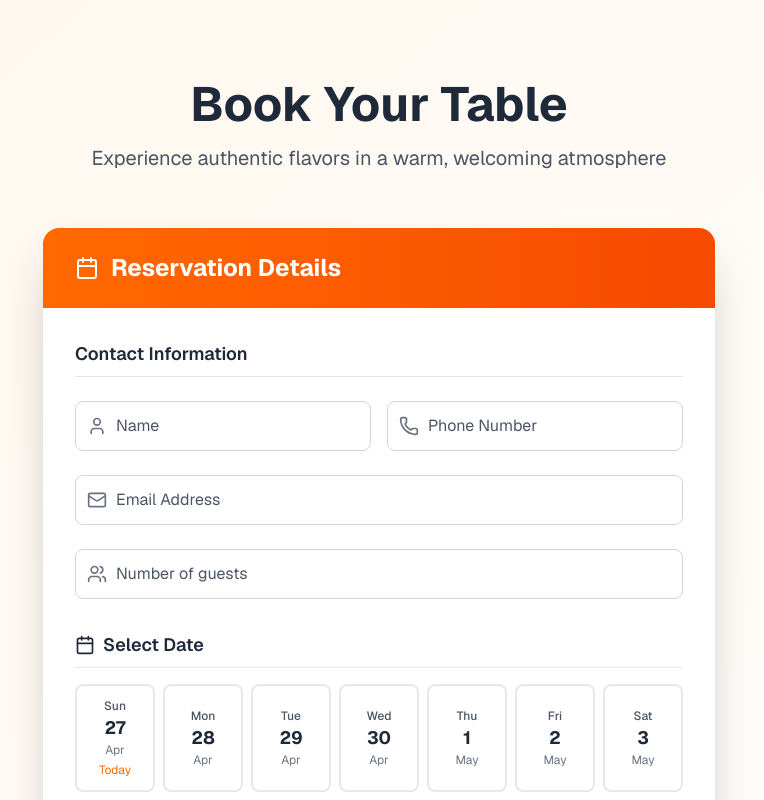
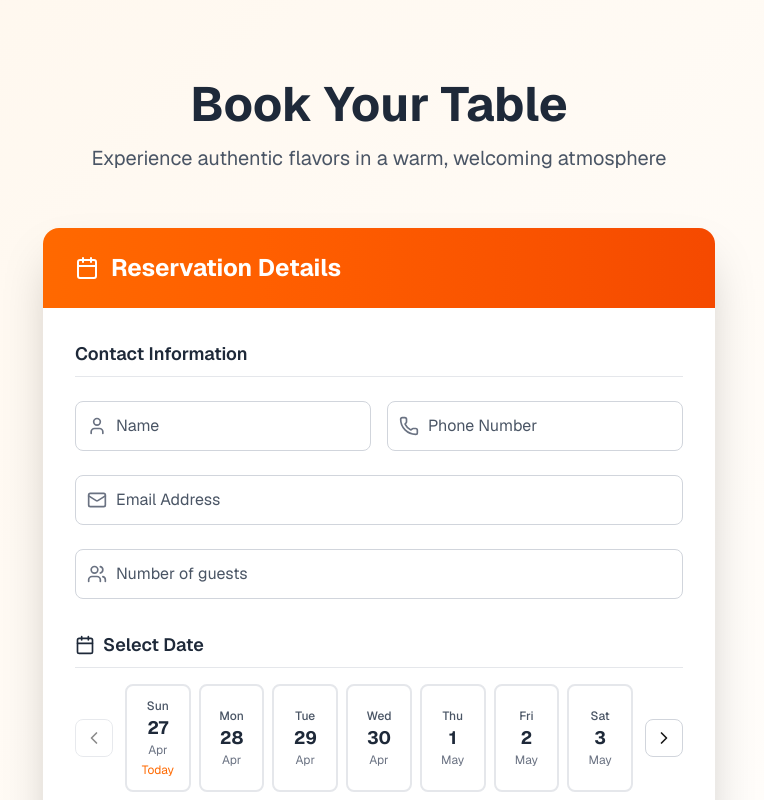
Before and after one commit to ikemal12/turpan, a Next.js app: page /booking in a window 1280 px wide. Shown: the top 800 px of the page, without its empty margins (261-1025 px from the left). Built offline with nearby package versions, Linux system fonts and the light colour scheme.

Commit message:
add nav for date selection

```diff
--- a/src/app/components/BookingForm.tsx
+++ b/src/app/components/BookingForm.tsx
@@ -291,8 +291,19 @@ export default function BookingForm() {
             </div>
           </div>
 
-          {/* Desktop: Original 7-column layout */}
-          <div className="hidden md:grid grid-cols-7 gap-2">
+          {/* Desktop: Navigation with 7 boxes */}
+          <div className="hidden md:block">
+            <div className="flex items-center gap-3">
+              <button
+                type="button"
+                onClick={() => navigateDates('prev')}
+                disabled={dateStartIndex === 0}
+                className="p-2 rounded-lg border border-gray-300 disabled:opacity-50 disabled:cursor-not-allowed hover:bg-gray-50"
+              >
+                <ChevronLeft className="w-5 h-5" />
+              </button>
+
+              <div className="flex-1 grid grid-cols-7 gap-2">
                 {getVisibleDates().map((date, visibleIndex) => {
                   const dateInfo = formatDateDisplay(date)
                   const actualIndex = dateStartIndex + visibleIndex
@@ -325,6 +336,17 @@ export default function BookingForm() {
                     </button>
                   )
                 })}
+              </div>
+
+              <button
+                type="button"
+                onClick={() => navigateDates('next')}
+                disabled={dateStartIndex + (isMobile ? 3 : 7) >= availableDates.length}
+                className="p-2 rounded-lg border border-gray-300 disabled:opacity-50 disabled:cursor-not-allowed hover:bg-gray-50"
+              >
+                <ChevronRight className="w-5 h-5" />
+              </button>
+            </div>
           </div>
         </div>
 
```
Lines whose indentation alone changed are shown as unchanged.
